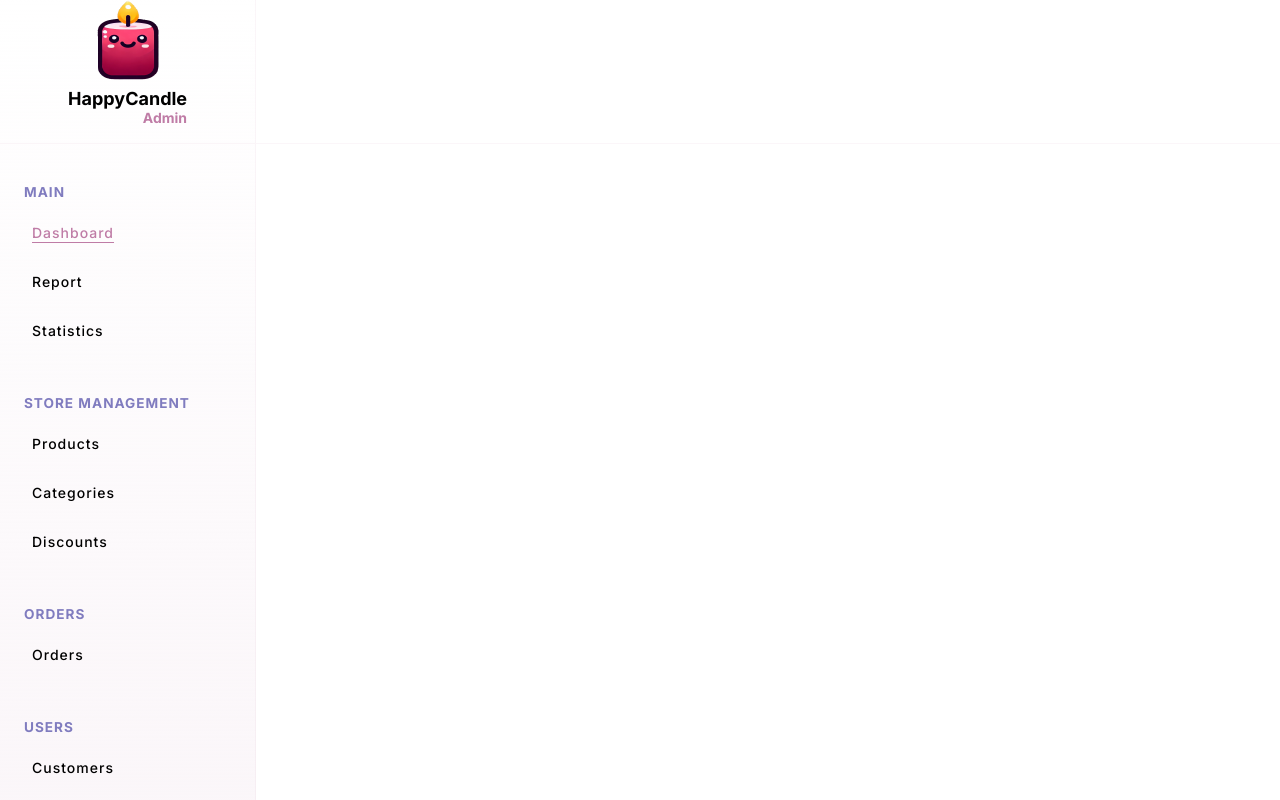
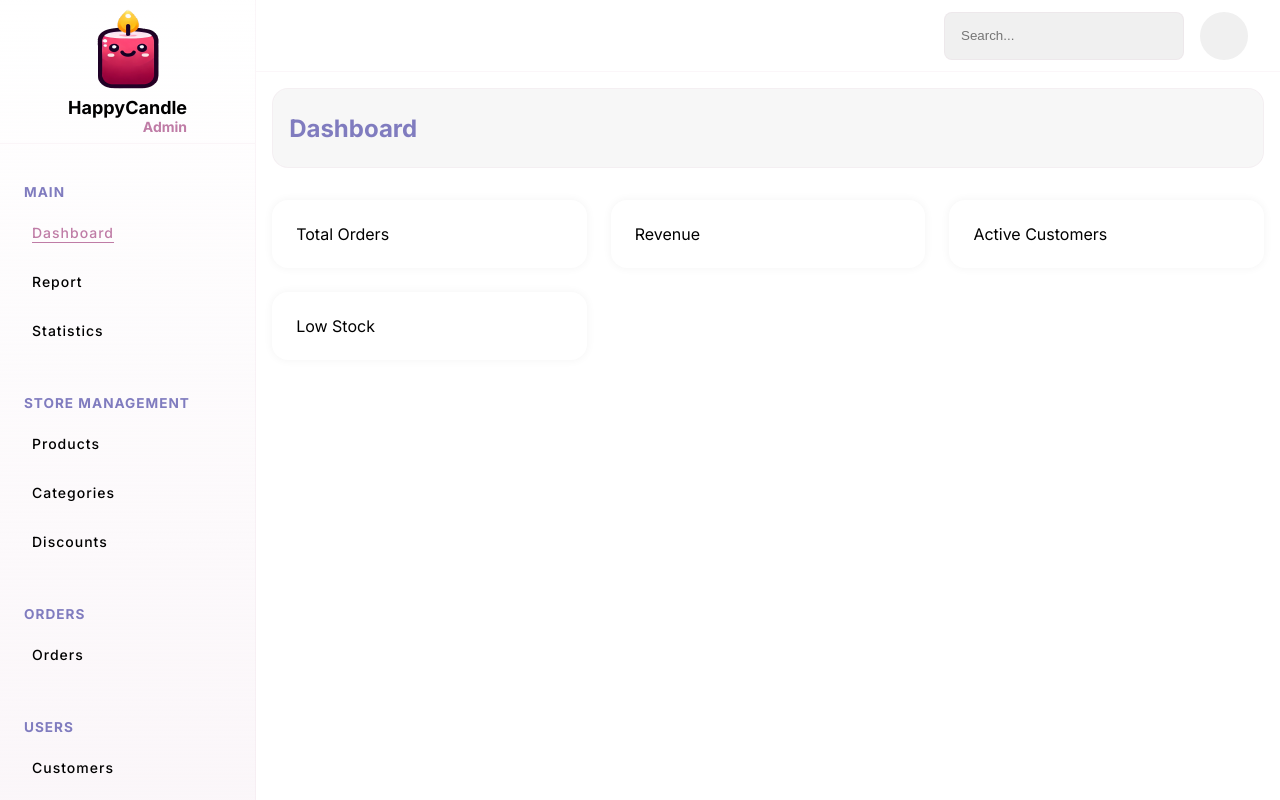
Before and after one commit to badamus2023/happy-candle-monorepo, a React (Vite) app in the folder packages/admin/: page / in a window 1280 px wide. Built offline with nearby package versions, Linux system fonts and the light colour scheme.

Commit message:
dashboard

```diff
--- a/packages/admin/src/App.tsx
+++ b/packages/admin/src/App.tsx
@@ -12,9 +12,62 @@ const ContentWrapper = styled.div`
 `;
 
 const Header = styled.header`
-  height: 9rem;
+  display: flex;
+  height: 4.5rem;
   width: 100%;
+  align-items: center;
+  justify-content: flex-end;
+  padding: 1rem;
   border-bottom: 1px solid #bf7ca911;
+`;
+
+const SearchBarContainer = styled.div`
+  display: flex;
+  border-radius: 0.5rem;
+  align-items: center;
+  justify-content: center;
+  padding: 1rem;
+  gap: 1rem;
+`;
+
+const GlobalSearch = styled.input`
+  width: 100%;
+  height: 100%;
+  padding: 0.5rem;
+  border-radius: 0.5rem;
+  width: 15rem;
+  height: 3rem;
+  padding: 1rem;
+  background-color: #f0f0f0;
+  border: 1px solid #bf7ca911;
+`;
+
+const ProfileDropdown = styled.div`
+  display: flex;
+  align-items: center;
+  justify-content: center;
+  width: 3rem;
+  height: 3rem;
+  border-radius: 5rem;
+  background-color: #f0f0f0;
+`;
+
+const PageTitleContainer = styled.div`
+  display: flex;
+  border: 1px solid #bf7ca911;
+  background-color: #f0f0f087;
+  height: 5rem;
+  border-radius: 1rem;
+  align-items: flex-start;
+  align-items: center;
+  padding: 1rem;
+  margin: 1rem;
+`;
+
+const PageTitle = styled.div`
+  font-size: 1.5rem;
+  font-weight: bold;
+  color: #807cbf;
 `;
 
 const Sidebar = styled.div`
@@ -30,8 +83,10 @@ const SidebarTitleContainer = styled.div`
   display: flex;
   flex-direction: column;
   align-items: center;
+  justify-content: center;
   height: 9rem;
   border-bottom: 1px solid #bf7ca911;
+  padding: 1rem;
 `;
 
 const SidebarItemContainer = styled.div`
@@ -102,6 +157,23 @@ const SidebarItem = styled.div<{ active?: boolean }>`
   }
 `;
 
+const DashboardGrid = styled.div`
+  display: grid;
+  grid-template-columns: repeat(auto-fit, minmax(280px, 1fr));
+  gap: 1.5rem;
+  padding: 1rem;
+`;
+
+const WidgetCard = styled.div`
+  background-color: white;
+  border-radius: 1rem;
+  box-shadow: 0 0 10px rgba(0, 0, 0, 0.05);
+  padding: 1.5rem;
+  display: flex;
+  flex-direction: column;
+  gap: 0.5rem;
+`;
+
 function App() {
   return (
     <AppWrapper>
@@ -145,7 +217,21 @@ function App() {
         </SidebarItemContainer>
       </Sidebar>
       <ContentWrapper>
-        <Header></Header>
+        <Header>
+          <SearchBarContainer>
+            <GlobalSearch placeholder="Search..." />
+            <ProfileDropdown />
+          </SearchBarContainer>
+        </Header>
+        <PageTitleContainer>
+          <PageTitle>Dashboard</PageTitle>
+        </PageTitleContainer>
+        <DashboardGrid>
+          <WidgetCard>Total Orders</WidgetCard>
+          <WidgetCard>Revenue</WidgetCard>
+          <WidgetCard>Active Customers</WidgetCard>
+          <WidgetCard>Low Stock</WidgetCard>
+        </DashboardGrid>
       </ContentWrapper>
     </AppWrapper>
   );
```
